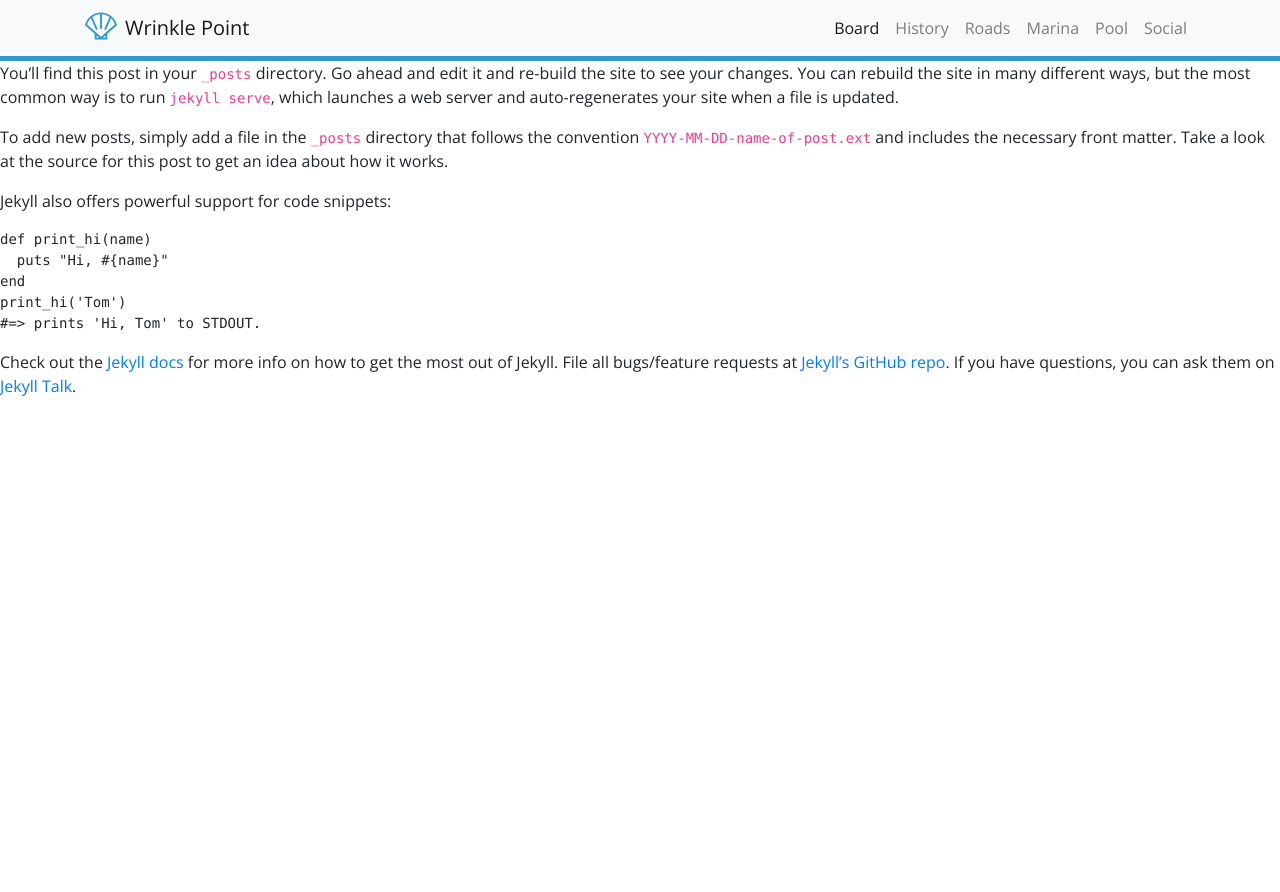
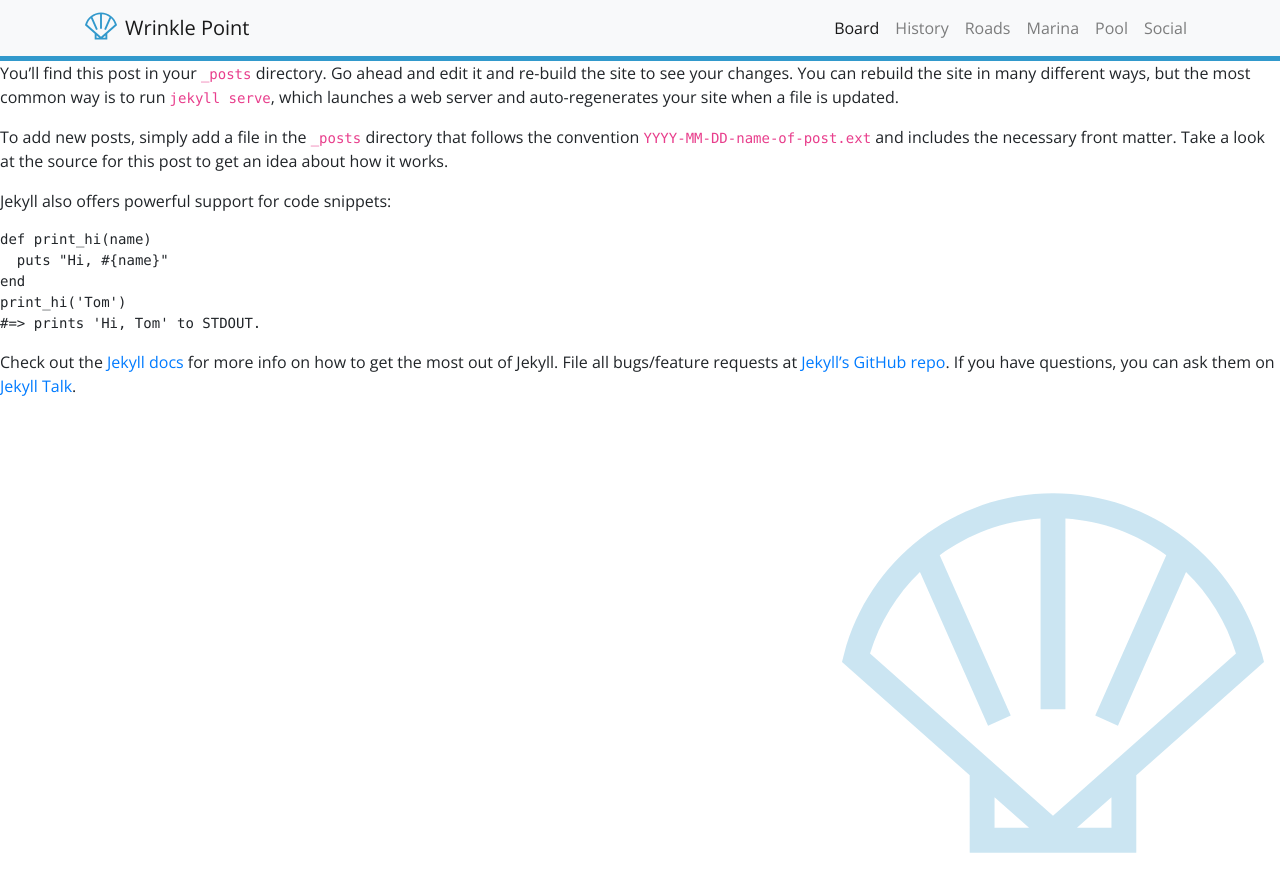
Before and after one commit to wrinklepoint/wrinklepoint.org, a Jekyll site: the page built from _posts/2018-02-01-welcome-to-jekyll.markdown, in a window 1280 px wide. Shown: the top 892 px of the page. Built offline with Jekyll 4.4.1, drawn with Linux system fonts in a browser that asks for light colours; nearby versions of some CDN libraries.

Commit message:
that's kinda fun

```diff
--- a/_includes/close-page.html
+++ b/_includes/close-page.html
@@ -1,3 +1,5 @@
+    <img class="bottom-shell" src="{{ config.url }}/img/icons/shell.svg" />
+
     <script src="https://cdnjs.cloudflare.com/ajax/libs/popper.js/1.12.9/umd/popper.min.js" integrity="sha384-ApNbgh9B+Y1QKtv3Rn7W3mgPxhU9K/ScQsAP7hUibX39j7fakFPskvXusvfa0b4Q" crossorigin="anonymous"></script>
     <script src="https://maxcdn.bootstrapcdn.com/bootstrap/4.0.0/js/bootstrap.min.js" integrity="sha384-JZR6Spejh4U02d8jOt6vLEHfe/JQGiRRSQQxSfFWpi1MquVdAyjUar5+76PVCmYl" crossorigin="anonymous"></script>
 
--- a/_sass/_base.scss
+++ b/_sass/_base.scss
@@ -67,3 +67,13 @@ svg {
     width: 1.25rem;
   }
 }
+
+.bottom-shell {
+  width: 33%;
+  position: fixed;
+  bottom: 1rem;
+  right: 1rem;
+  color: #3299CC;
+  opacity: 0.25;
+  z-index: -100;
+}
```
